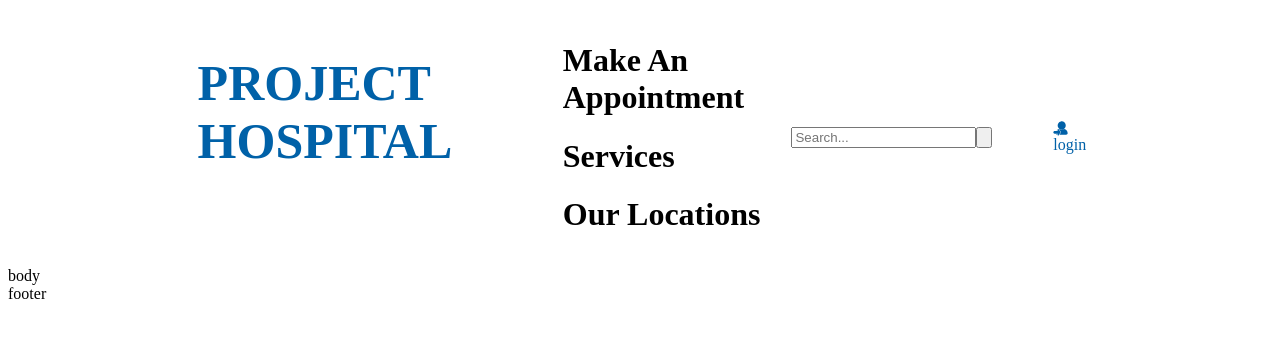
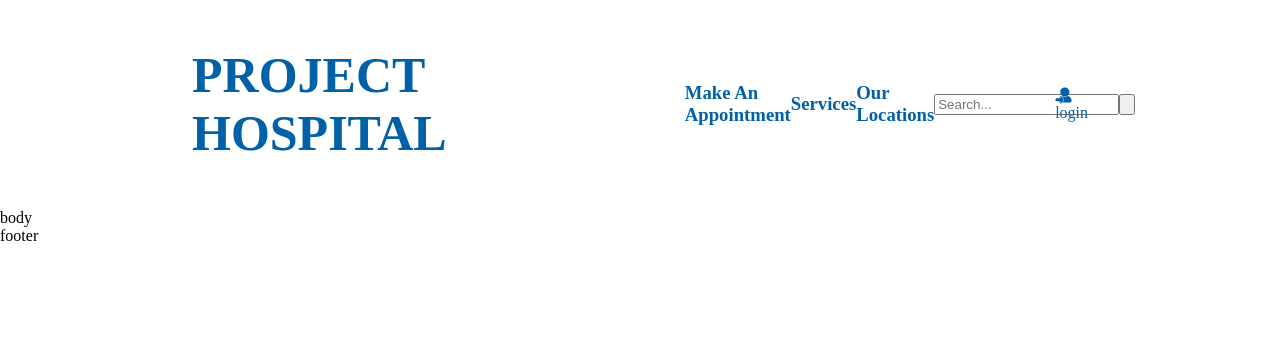
Before and after one commit to mrnguyener21/Hospital_Landing_Page_React, a React (Create React App) app: page / in a window 1280 px wide. Shown: the top 338 px of the page. Built offline with nearby package versions, Linux system fonts and the light colour scheme.

Commit message:
finished basic styling of navBar component

```diff
--- a/src/App.js
+++ b/src/App.js
@@ -1,8 +1,9 @@
 import React  from 'react';
 import {NavBar, Body, Footer} from './component'
 import {navBarLinks, serviceCards, footerLinks} from './data'
-// import magnifyingGlass from './images/magnifyingGlass.svg'
 import { images } from './images';
+import styles from './App.module.css';
+
 const App = () => {
 
   return (
--- /dev/null
+++ b/src/App.module.css
@@ -0,0 +1,4 @@
+body{
+    margin:0;
+    padding:0;
+}
--- a/src/component/NavBar/NavBar.js
+++ b/src/component/NavBar/NavBar.js
@@ -6,10 +6,10 @@ const NavBar = ({navBarLinks, images:{magnifyingGlass, logIn, hamburgerMenu}}) =
         <div className={styles.navBar}>
             <h1 className={styles.logo}>PROJECT HOSPITAL</h1>
 
-            <div className={styles.navBarLinksContainer}>
-                {navBarLinks.map(navBarLink => <h1 className={styles.navBarLink}>{navBarLink}</h1>)}
-            </div>
+            {/* <div className={styles.navBarLinksContainer}>
+            </div> */}
             <div className={styles.searchAndLoginContainer}>
+                {navBarLinks.map(navBarLink => <h3 className={styles.navBarLink}>{navBarLink}</h3>)}
                 <div className={styles.searchContainer}>
                     <input type="text" placeholder="Search..." className={styles.searchBar}/>
                     <button type='button' className={styles.searchButton}>
--- a/src/component/NavBar/NavBar.module.css
+++ b/src/component/NavBar/NavBar.module.css
@@ -10,6 +10,7 @@
 }
 
 .searchAndLoginContainer{
+    /* border: solid; */
     width:45%;
     display: flex;
     flex-direction: row;
--- a/src/index.css
+++ b/src/index.css
@@ -1,5 +1,6 @@
 body {
   margin: 0;
+  padding:0;
   font-family: -apple-system, BlinkMacSystemFont, 'Segoe UI', 'Roboto', 'Oxygen',
     'Ubuntu', 'Cantarell', 'Fira Sans', 'Droid Sans', 'Helvetica Neue',
     sans-serif;
```
